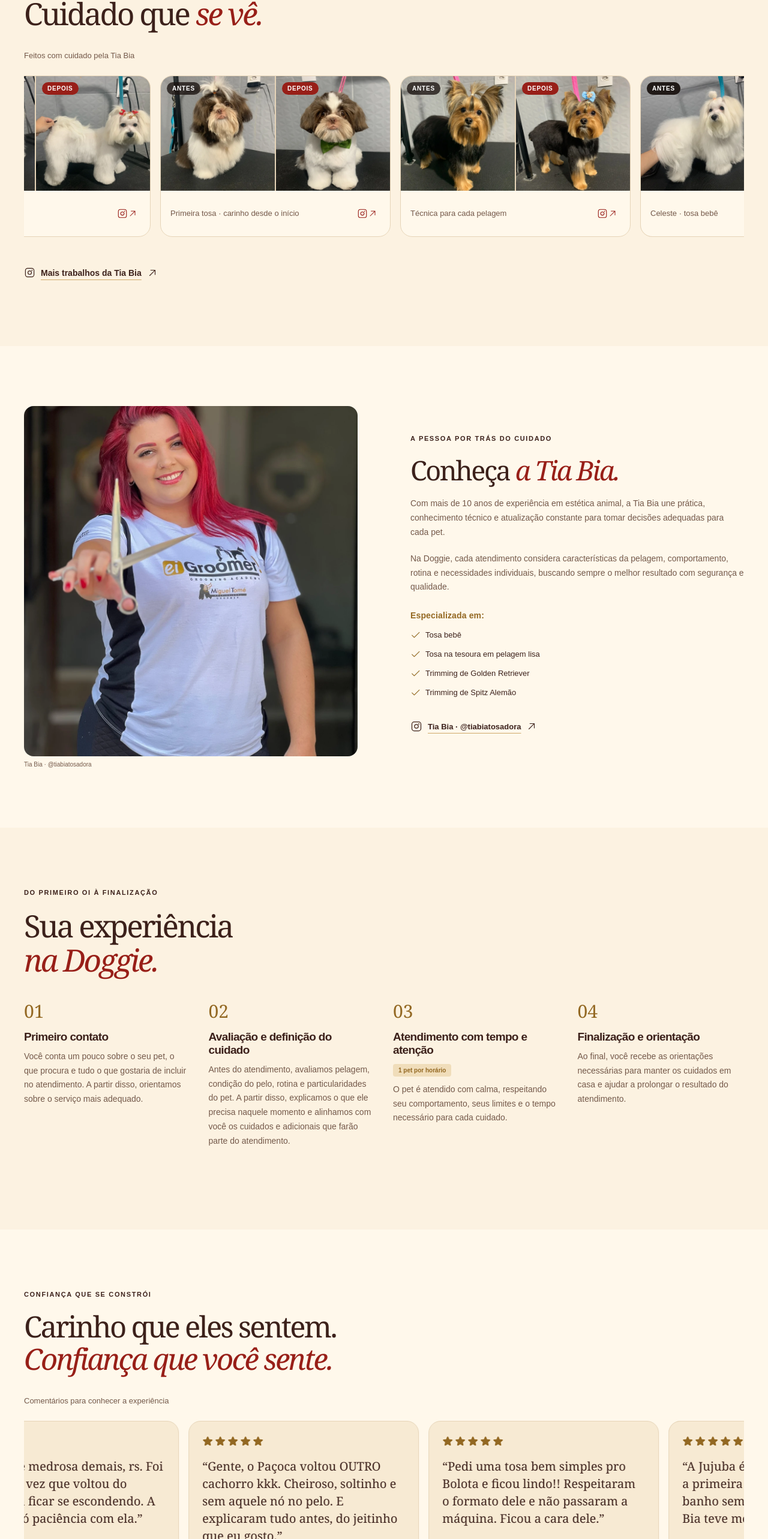
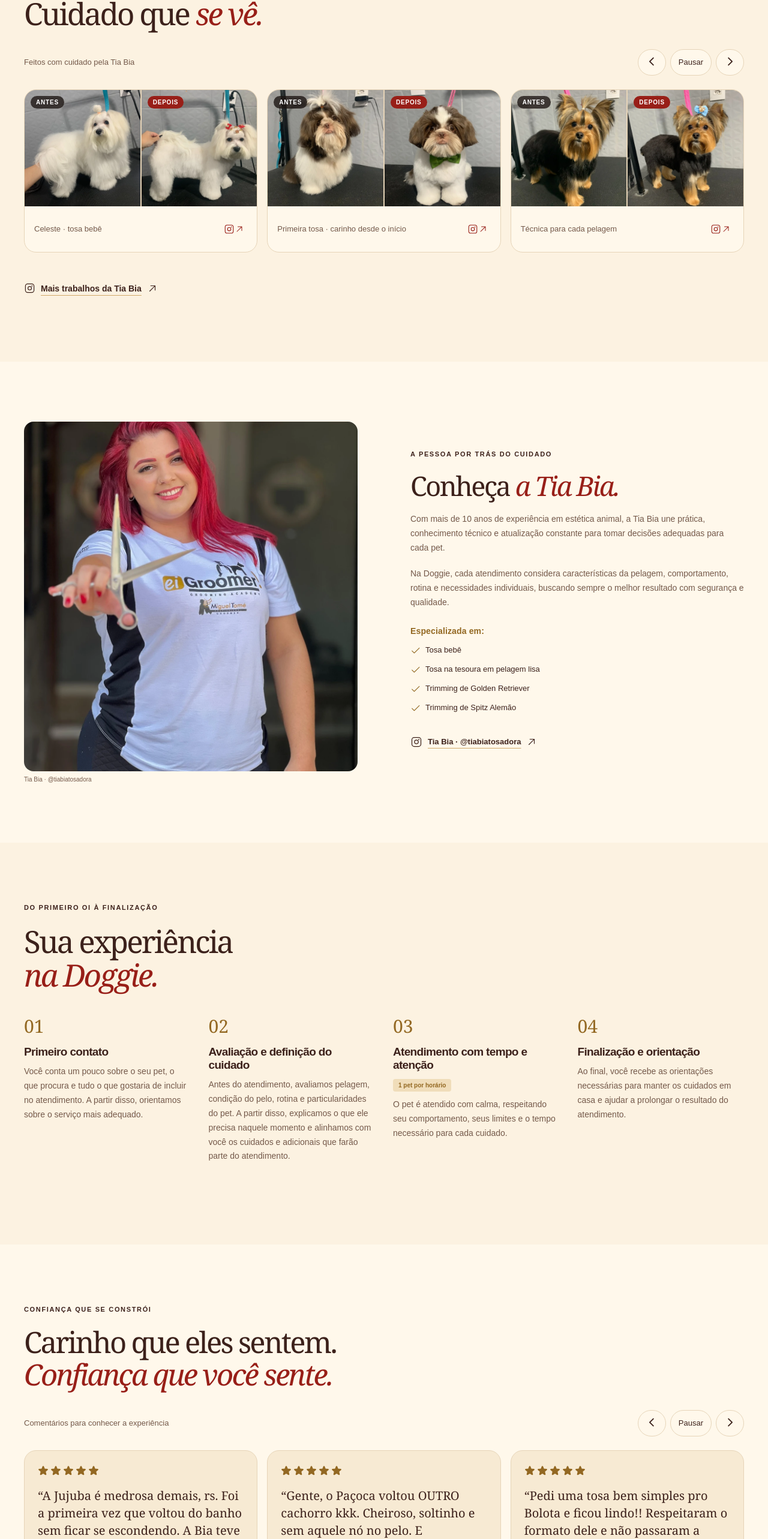
Before and after one commit to barcelos-lucas/doggie-lp, a React (Vite) app: page / in a window 1280 px wide. Shown: the part 4336-6902 px from the top of the page at 60% size. Built offline with nearby package versions, Linux system fonts and the light colour scheme.

Commit message:
fix: permitir arraste nos carrosseis

```diff
--- a/src/App.jsx
+++ b/src/App.jsx
@@ -1,6 +1,6 @@
 import { useEffect, useRef, useState } from 'react';
 import {
-  ArrowUpRight, Bathtub, Cat, Check, Clock, Heart, InstagramLogo, List, MapPin, PawPrint,
+  ArrowUpRight, Bathtub, Cat, CaretLeft, CaretRight, Check, Clock, Heart, InstagramLogo, List, MapPin, PawPrint,
   Scissors, Sparkle, Star, WhatsappLogo, X,
 } from '@phosphor-icons/react';
 import MapPanel from './MapPanel.jsx';
@@ -132,6 +132,35 @@ function PlansSection() {
   </div></section>;
 }
 function PortfolioCarousel({ items }) {
+  const track = useRef(null);
+  const [paused, setPaused] = useState(false);
+  const [hovered, setHovered] = useState(false);
+  const [reduced, setReduced] = useState(true);
+  useEffect(() => {
+    const media = window.matchMedia('(prefers-reduced-motion: reduce)');
+    const update = () => setReduced(media.matches);
+    update(); media.addEventListener('change', update);
+    return () => media.removeEventListener('change', update);
+  }, []);
+  const move = (direction) => {
+    const el = track.current;
+    if (!el?.firstElementChild) return;
+    const gap = parseFloat(getComputedStyle(el).gap || '16') || 16;
+    const step = el.firstElementChild.getBoundingClientRect().width + gap;
+    const cycle = el.children[items.length]?.offsetLeft ?? 0;
+    let next = el.scrollLeft + direction * step;
+    if (cycle > 0 && next >= cycle) next -= cycle;
+    if (cycle > 0 && next < 0) next += cycle;
+    el.scrollTo({ left: next, behavior: reduced ? 'instant' : 'smooth' });
+  };
+  useEffect(() => {
+    if (paused || hovered || reduced || items.length < 2) return undefined;
+    const timer = window.setInterval(() => {
+      const bounds = track.current?.getBoundingClientRect();
+      if (!document.hidden && bounds?.bottom > 0 && bounds.top < window.innerHeight) move(1);
+    }, 4800);
+    return () => window.clearInterval(timer);
+  }, [paused, hovered, reduced, items.length]);
   const renderCard = (item, index, clone = false) => <figure className="comparison-card" key={`${item.url}-${clone ? 'loop-' : ''}${index}`} role="group" aria-hidden={clone || undefined} aria-label={clone ? undefined : `${index + 1} de ${items.length}: ${item.caption}`}>
     <div className="comparison-pair">
       <div className="comparison-frame"><span className="comparison-label">Antes</span><img src={item.before} alt={clone ? '' : item.beforeAlt} width="900" height="900" loading="lazy" /></div>
@@ -139,13 +168,10 @@ function PortfolioCarousel({ items }) {
     </div>
     <figcaption><span>{item.caption}</span><a href={item.url} tabIndex={clone ? -1 : undefined} target="_blank" rel="noopener noreferrer" aria-label={`Ver publicação original: ${item.caption}`}><InstagramLogo size={18} aria-hidden="true" /><ArrowUpRight size={16} aria-hidden="true" /></a></figcaption>
   </figure>;
-  return <div className="portfolio-carousel marquee-carousel" role="region" aria-roledescription="carrossel" aria-label="Trabalhos da Tia Bia">
-    <p className="marquee-caption">Feitos com cuidado pela Tia Bia</p>
-    <div className="marquee-viewport" tabIndex={0} aria-label="Fotos dos trabalhos; movimento contínuo. Passe o mouse ou use o foco para pausar.">
-      <div className="marquee-track portfolio-marquee-track">
-        <div className="marquee-set">{items.map((item, index) => renderCard(item, index))}</div>
-        <div className="marquee-set" aria-hidden="true">{items.map((item, index) => renderCard(item, index, true))}</div>
-      </div>
+  return <div className="portfolio-carousel" role="region" aria-roledescription="carrossel" aria-label="Trabalhos da Tia Bia" onMouseEnter={() => setHovered(true)} onMouseLeave={() => setHovered(false)}>
+    <div className="carousel-controls"><span>Feitos com cuidado pela Tia Bia</span><div><button type="button" onClick={() => { setPaused(true); move(-1); }} aria-label="Foto anterior"><CaretLeft size={19} weight="bold" aria-hidden="true" /></button><button type="button" onClick={() => setPaused(!paused)} aria-pressed={paused} disabled={reduced}>{paused || reduced ? 'Pausado' : 'Pausar'}</button><button type="button" onClick={() => { setPaused(true); move(1); }} aria-label="Próxima foto"><CaretRight size={19} weight="bold" aria-hidden="true" /></button></div></div>
+    <div ref={track} className="carousel-track" tabIndex={0} aria-label="Fotos dos trabalhos; arraste para navegar" onFocus={() => setPaused(true)} onBlur={(event) => { if (!event.currentTarget.contains(event.relatedTarget)) setPaused(false); }} onPointerDown={() => setPaused(true)} onPointerUp={() => setPaused(false)} onPointerCancel={() => setPaused(false)} onKeyDown={(event) => { if (event.key === 'ArrowRight' || event.key === 'ArrowLeft') { event.preventDefault(); setPaused(true); move(event.key === 'ArrowRight' ? 1 : -1); } }}>
+      {[...items, ...items].map((item, index) => renderCard(item, index % items.length, index >= items.length))}
     </div>
     <a className="text-link" href={business.biaInstagram} target="_blank" rel="noopener noreferrer"><InstagramLogo size={19} aria-hidden="true" />Mais trabalhos da Tia Bia<ArrowUpRight size={18} aria-hidden="true" /></a>
   </div>;
@@ -166,13 +192,39 @@ function ReviewCard({ review, preview, hidden = false }) {
 }
 
 function ReviewsCarousel({ items, preview }) {
-  return <div className="review-carousel marquee-carousel" role="region" aria-roledescription="carrossel" aria-label="Avaliações dos tutores">
-    <p className="marquee-caption">{preview ? 'Comentários para conhecer a experiência' : 'O que os tutores comentam'}</p>
-    <div className="marquee-viewport" tabIndex={0} aria-label="Comentários; movimento contínuo. Passe o mouse ou use o foco para pausar.">
-      <div className="marquee-track review-marquee-track">
-        <div className="marquee-set">{items.map((review) => <ReviewCard key={`${review.name}-${review.pet ?? review.date}`} review={review} preview={preview} />)}</div>
-        <div className="marquee-set" aria-hidden="true">{items.map((review) => <ReviewCard key={`${review.name}-${review.pet ?? review.date}-loop`} review={review} preview={preview} hidden />)}</div>
-      </div>
+  const track = useRef(null);
+  const [paused, setPaused] = useState(false);
+  const [hovered, setHovered] = useState(false);
+  const [reduced, setReduced] = useState(true);
+  useEffect(() => {
+    const media = window.matchMedia('(prefers-reduced-motion: reduce)');
+    const update = () => setReduced(media.matches);
+    update(); media.addEventListener('change', update);
+    return () => media.removeEventListener('change', update);
+  }, []);
+  const move = (direction) => {
+    const el = track.current;
+    if (!el?.firstElementChild) return;
+    const gap = parseFloat(getComputedStyle(el).gap || '16') || 16;
+    const step = el.firstElementChild.getBoundingClientRect().width + gap;
+    const cycle = el.children[items.length]?.offsetLeft ?? 0;
+    let next = el.scrollLeft + direction * step;
+    if (cycle > 0 && next >= cycle) next -= cycle;
+    if (cycle > 0 && next < 0) next += cycle;
+    el.scrollTo({ left: next, behavior: reduced ? 'instant' : 'smooth' });
+  };
+  useEffect(() => {
+    if (paused || hovered || reduced || items.length < 2) return undefined;
+    const timer = window.setInterval(() => {
+      const bounds = track.current?.getBoundingClientRect();
+      if (!document.hidden && bounds?.bottom > 0 && bounds.top < window.innerHeight) move(1);
+    }, 5200);
+    return () => window.clearInterval(timer);
+  }, [paused, hovered, reduced, items.length]);
+  return <div className="review-carousel" role="region" aria-roledescription="carrossel" aria-label="Avaliações dos tutores" onMouseEnter={() => setHovered(true)} onMouseLeave={() => setHovered(false)}>
+    <div className="carousel-controls"><span>{preview ? 'Comentários para conhecer a experiência' : 'O que os tutores comentam'}</span><div><button type="button" onClick={() => { setPaused(true); move(-1); }} aria-label="Comentário anterior"><CaretLeft size={19} weight="bold" aria-hidden="true" /></button><button type="button" onClick={() => setPaused(!paused)} aria-pressed={paused} disabled={reduced}>{paused || reduced ? 'Pausado' : 'Pausar'}</button><button type="button" onClick={() => { setPaused(true); move(1); }} aria-label="Próximo comentário"><CaretRight size={19} weight="bold" aria-hidden="true" /></button></div></div>
+    <div ref={track} className="carousel-track review-track" tabIndex={0} aria-label="Comentários; arraste para navegar" onFocus={() => setPaused(true)} onBlur={(event) => { if (!event.currentTarget.contains(event.relatedTarget)) setPaused(false); }} onPointerDown={() => setPaused(true)} onPointerUp={() => setPaused(false)} onPointerCancel={() => setPaused(false)} onKeyDown={(event) => { if (event.key === 'ArrowRight' || event.key === 'ArrowLeft') { event.preventDefault(); setPaused(true); move(event.key === 'ArrowRight' ? 1 : -1); } }}>
+      {[...items, ...items].map((review, index) => <ReviewCard key={`${review.name}-${review.pet ?? review.date}-${index}`} review={review} preview={preview} hidden={index >= items.length} />)}
     </div>
   </div>;
 }
--- a/src/styles.css
+++ b/src/styles.css
@@ -223,30 +223,31 @@
 @media(prefers-reduced-motion:reduce){.care-ribbon-track{animation:none;transform:none}.care-ribbon:hover .care-ribbon-track,.care-ribbon-viewport:focus-within .care-ribbon-track{animation-play-state:running}}
 .review figcaption span{font-size:12px;color:var(--muted)}
 .review-carousel,.portfolio-carousel{margin-top:32px;min-width:0}
-.marquee-caption{margin:0 0 17px;font-size:13px;color:var(--muted)}
-.marquee-viewport{overflow:hidden;padding:5px 0 18px;outline:0}
-.marquee-viewport:focus-visible{outline:2px solid var(--primary);outline-offset:5px}
-.marquee-track{display:flex;width:200%;will-change:transform;animation:doggie-marquee 54s linear infinite}
-.portfolio-marquee-track{animation-duration:48s}
-.review-marquee-track{animation-duration:66s}
-.marquee-viewport:focus-within .marquee-track{animation-play-state:paused}
-.marquee-viewport:active .marquee-track{animation-play-state:paused}
-.marquee-set{box-sizing:border-box;display:flex;flex:0 0 50%;gap:16px;min-width:0;padding-right:16px}
-.marquee-set figure{flex:0 0 82%;min-width:0;border-radius:20px;overflow:hidden;background:var(--paper);border:1px solid var(--line);transition:transform .45s cubic-bezier(.22,1,.36,1),box-shadow .45s cubic-bezier(.22,1,.36,1)}
-.marquee-track img{aspect-ratio:1;object-fit:contain;background:var(--surface-deep)}
-.marquee-track figcaption{display:flex;align-items:center;justify-content:space-between;gap:12px;padding:16px;font-size:13px;line-height:1.5;color:var(--muted)}
-.marquee-track figcaption a{display:flex;align-items:center;justify-content:center;min-width:44px;min-height:44px;color:var(--primary)}
-.review-marquee-track .review{flex-basis:100%;padding:24px 22px 20px;background:var(--surface-warm)}
-.review-marquee-track .review blockquote{font-size:20px;line-height:1.45;margin:18px 0 24px}
-.review-marquee-track .review figcaption{gap:5px}
-.review-marquee-track .review figcaption strong{font-size:13px}
-.review-marquee-track .review figcaption span{font-size:11px}
+.carousel-controls{display:flex;align-items:center;justify-content:space-between;gap:12px;margin-bottom:18px}
+.carousel-controls>span{font-size:13px;color:var(--muted)}
+.carousel-controls>div{display:flex;gap:7px;flex-shrink:0}
+.carousel-controls button{min-width:44px;min-height:44px;border:1px solid var(--line);border-radius:22px;background:var(--paper);color:var(--ink);padding:8px 13px;cursor:pointer;font-size:13px;transition:color .25s ease,border-color .25s ease,background-color .25s ease,transform .25s ease}
+.carousel-controls button:not(:disabled):hover{border-color:var(--gold-border);color:var(--primary);background:var(--surface-warm);transform:translateY(-1px)}
+.carousel-controls button:not(:disabled):active{transform:scale(.96)}
+.carousel-controls button[aria-pressed="true"]{border-color:var(--gold-border);background:var(--surface-warm);color:var(--primary)}
+.carousel-controls button:disabled{cursor:default;color:var(--muted)}
+.carousel-track{display:flex;gap:16px;overflow-x:auto;scroll-snap-type:x mandatory;overscroll-behavior-x:contain;scrollbar-width:none;padding:5px 0 18px;scroll-behavior:smooth}
+.carousel-track::-webkit-scrollbar{display:none}
+.carousel-track figure{flex:0 0 70%;min-width:0;scroll-snap-align:start;border-radius:20px;overflow:hidden;background:var(--paper);border:1px solid var(--line);transition:transform .45s cubic-bezier(.22,1,.36,1),box-shadow .45s cubic-bezier(.22,1,.36,1)}
+.carousel-track img{aspect-ratio:1;object-fit:contain;background:var(--surface-deep)}
+.carousel-track figcaption{display:flex;align-items:center;justify-content:space-between;gap:12px;padding:16px;font-size:13px;line-height:1.5;color:var(--muted)}
+.carousel-track figcaption a{display:flex;align-items:center;justify-content:center;min-width:44px;min-height:44px;color:var(--primary)}
+.review-track .review{padding:24px 22px 20px;background:var(--surface-warm)}
+.review-track .review blockquote{font-size:20px;line-height:1.45;margin:18px 0 24px}
+.review-track .review figcaption{gap:5px}
+.review-track .review figcaption strong{font-size:13px}
+.review-track .review figcaption span{font-size:11px}
 .portfolio-carousel>.text-link{margin-top:20px}
-@media(hover:hover){.marquee-track figure:hover{transform:translateY(-2px);box-shadow:0 14px 32px rgb(50 34 24 / .12)}.marquee-viewport:hover .marquee-track{animation-play-state:paused}}
-@media(min-width:640px){.marquee-set figure{flex-basis:calc((100% - 16px)/2)}.review-marquee-track .review{flex-basis:calc((100% - 16px)/2)}}
-@media(min-width:1024px){.marquee-set figure{flex-basis:calc((100% - 32px)/3)}.review-marquee-track .review{flex-basis:calc((100% - 32px)/3)}}
-@media(prefers-reduced-motion:reduce){.marquee-track{animation:none;transform:none}.marquee-track figure{transition:none}}
-@keyframes doggie-marquee{to{transform:translateX(-50%)}}
+@media(hover:hover){.carousel-track figure:hover{transform:translateY(-2px);box-shadow:0 14px 32px rgb(50 34 24 / .12)}}
+@media(min-width:640px){.carousel-track figure{flex-basis:calc((100% - 16px)/2)}.carousel-controls button{min-width:42px}.review-track .review{flex-basis:calc((100% - 16px)/2)}}
+@media(min-width:1024px){.carousel-track figure{flex-basis:calc((100% - 32px)/3)}.review-track .review{flex-basis:calc((100% - 32px)/3)}}
+@media(max-width:639px){.carousel-controls>div{display:none}}
+@media(prefers-reduced-motion:reduce){.carousel-track{scroll-behavior:auto}.carousel-track figure{transition:none}}
 
 /* Visual comparison for the two photos selected from each Instagram post. */
 .comparison-card{display:flex;flex-direction:column}
```
